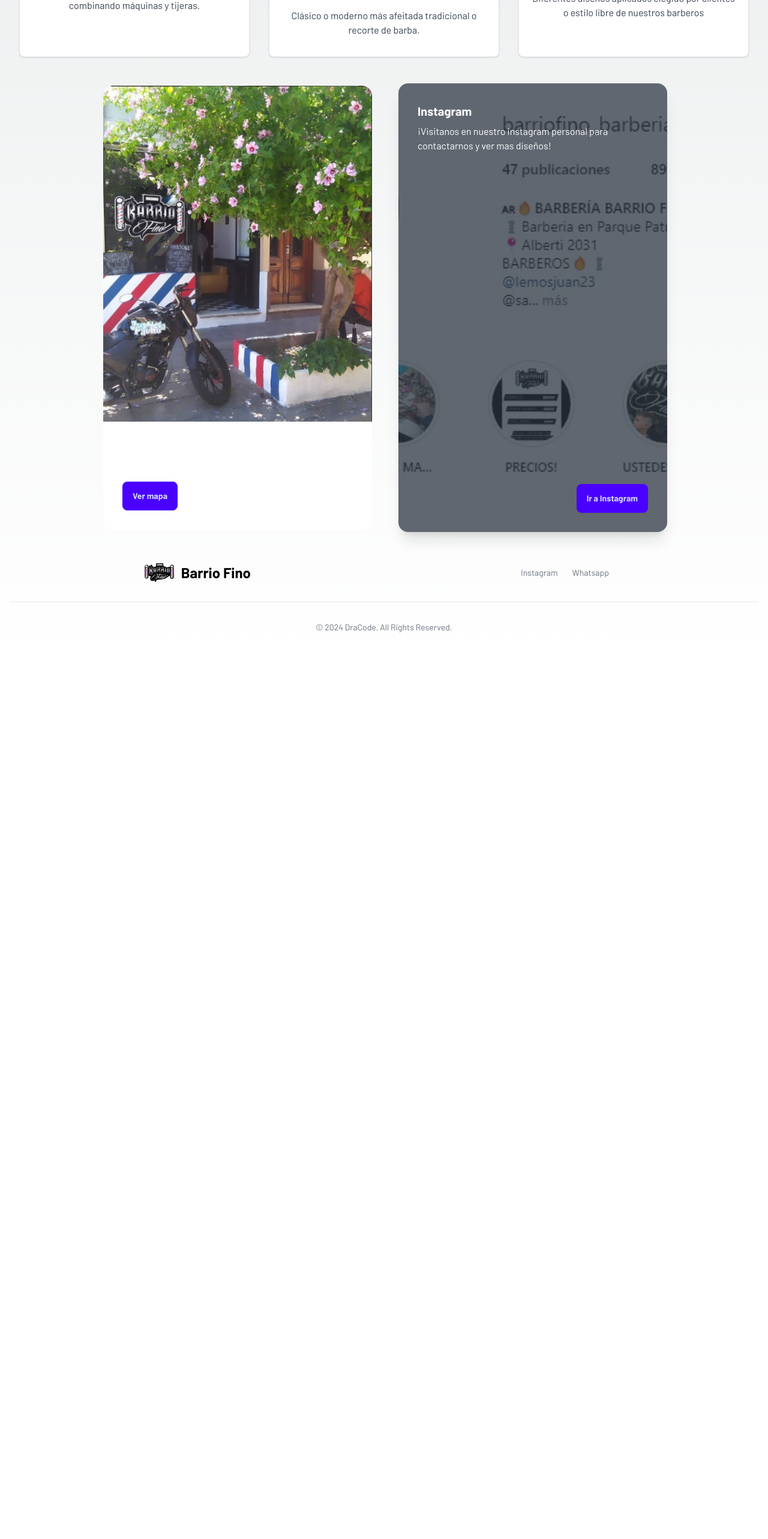
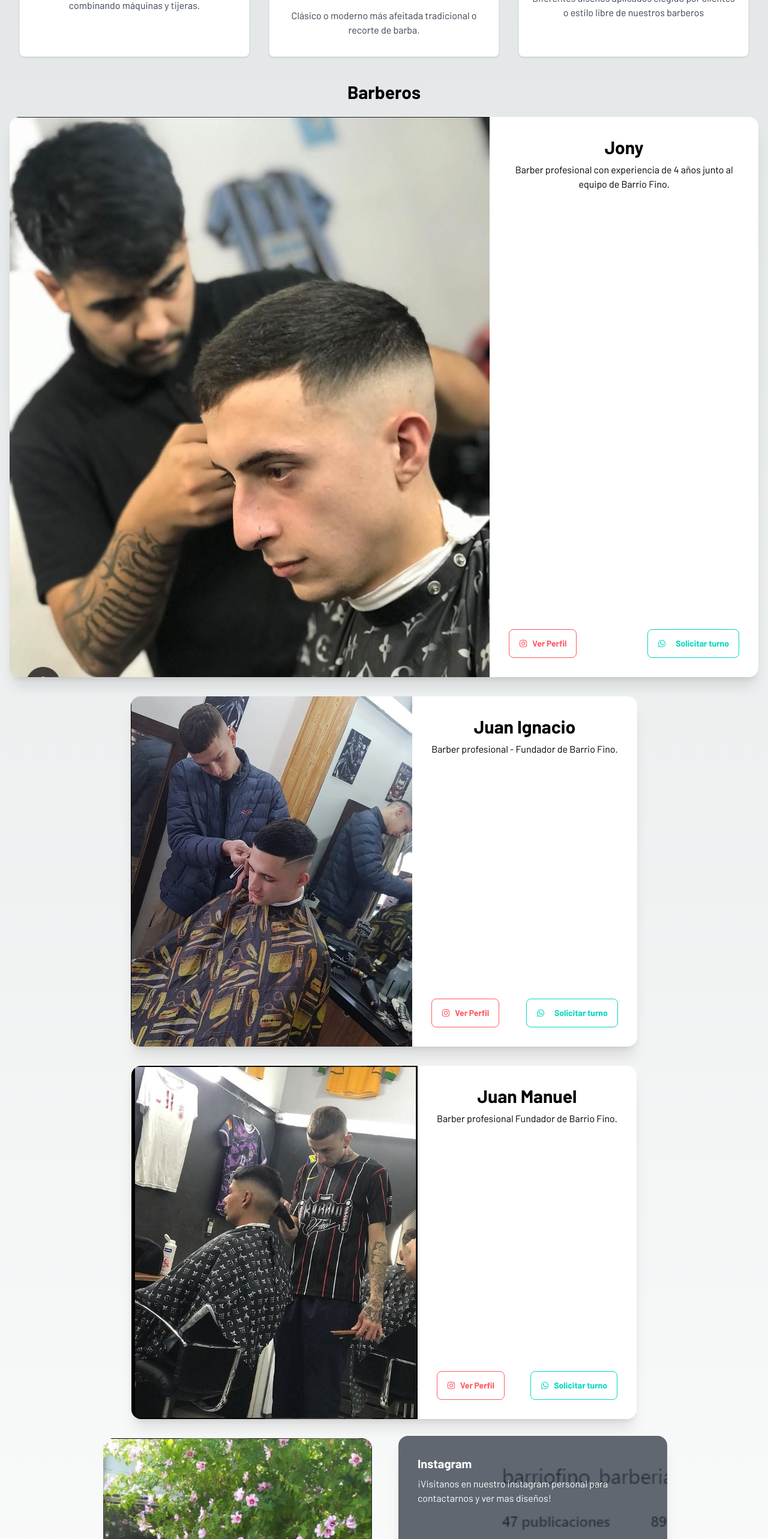
Before and after one commit to SebastianGaleano20/barber-app, a Next.js app: page / in a window 1280 px wide. Shown: the part 1774-4340 px from the top of the page at 60% size. Before the commit the page ends 2862 px from the top, so only its background shows below. Built offline with nearby package versions, Linux system fonts and the light colour scheme.

Commit message:
Barbers component added

```diff
--- a/package.json
+++ b/package.json
@@ -11,7 +11,8 @@
   "dependencies": {
     "next": "14.2.7",
     "react": "^18",
-    "react-dom": "^18"
+    "react-dom": "^18",
+    "react-icons": "5.3.0"
   },
   "devDependencies": {
     "daisyui": "^4.12.10",
--- a/src/app/images.js
+++ b/src/app/images.js
@@ -1,8 +1,4 @@
 export const IMAGES = [
-  {
-    "image": "/corte2.jpeg",
-    "alt": "Corte de pelo"
-  },
   {
     "image": "/corte4.jpeg",
     "alt": "Corte de pelo"
--- a/src/app/page.jsx
+++ b/src/app/page.jsx
@@ -6,6 +6,7 @@ import Location from "./ui/dashboard/Location"
 import Hours from "./ui/dashboard/Hours"
 import Contact from "./ui/dashboard/Contac"
 import ImageGalleryLg from "./ui/dashboard/ImageGalleryLg"
+import Barbers from "./ui/dashboard/Barbers"
 
 export default function Home() {
   return (
@@ -17,9 +18,10 @@ export default function Home() {
         <ImageGallery />
         <ImageGalleryLg />
         <Services />
+        <Barbers />
         <article className="lg:flex lg:gap-4">
-        <Location />
-        <Contact />
+          <Location />
+          <Contact />
         </article>
       </main>
       <Footer />
--- /dev/null
+++ b/src/app/ui/dashboard/Barbers.jsx
@@ -0,0 +1,64 @@
+import Image from "next/image";
+import { FaInstagram } from "react-icons/fa";
+import { FaWhatsapp } from "react-icons/fa";
+
+export default function Barbers() {
+    return (
+        <>
+            <h2 className="text-3xl text-center font-bold m-2">Barberos</h2>
+            <article className="card lg:card-side bg-base-100 shadow-xl m-4 text-center">
+                <figure>
+                    <Image
+                        width={500}
+                        height={500}
+                        src="/jony.jpeg"
+                        alt="Jony" />
+                </figure>
+                <article className="card-body">
+                    <h2 className="text-center font-bold text-3xl">Jony</h2>
+                    <p>Barber profesional con experiencia de 4 años junto al equipo de Barrio Fino.</p>
+                    <div className="card-actions justify-between mt-2">
+                        <button className="btn btn-outline btn-error"><FaInstagram /><a target="_blank" href="https://www.instagram.com/jonimasna?igsh=MTR1ZW5rMmY3MDhvaQ==">Ver Perfil</a></button>
+                        <button className="btn btn-outline btn-accent"><FaWhatsapp /><a target="_blank" href="https://wa.me/+5491131675543?text=Hola%20quiero%20solicitar%20un%20turno%20porfavor"></a>Solicitar turno</button>
+                    </div>
+                </article>
+            </article>
+
+            <article className="card lg:card-side bg-base-100 shadow-xl m-4 text-center">
+                <figure>
+                    <Image
+                        width={500}
+                        height={500}
+                        src="/juan.jpeg"
+                        alt="Juan" />
+                </figure>
+                <article className="card-body">
+                    <h2 className="text-center font-bold text-3xl">Juan Ignacio</h2>
+                    <p>Barber profesional - Fundador de Barrio Fino.</p>
+                    <div className="card-actions justify-between mt-2">
+                        <button className="btn btn-outline btn-error"><FaInstagram /><a target="_blank" href="https://www.instagram.com/san_cristobal13?igsh=YnhtdGdwNXZmNGM2">Ver Perfil</a></button>
+                        <button className="btn btn-outline btn-accent"><FaWhatsapp /><a target="_blank" href="https://wa.me/+5491123835826?text=Hola%20quiero%20solicitar%20un%20turno%20porfavor"></a>Solicitar turno</button>
+                    </div>
+                </article>
+            </article>
+
+            <article className="card lg:card-side bg-base-100 shadow-xl m-4 text-center">
+                <figure>
+                    <Image
+                        width={500}
+                        height={500}
+                        src="/juanm.jpeg"
+                        alt="JuanManuel" />
+                </figure>
+                <article className="card-body">
+                    <h2 className="text-center font-bold text-3xl">Juan Manuel</h2>
+                    <p>Barber profesional Fundador de Barrio Fino.</p>
+                    <div className="card-actions justify-between mt-2">
+                        <button className="btn btn-outline btn-error"><FaInstagram /><a target="_blank" href="https://www.instagram.com/lemosjuan23?igsh=Nnl2Y3B1OXphb2lr">Ver Perfil</a></button>
+                        <button className="btn btn-outline btn-accent"><FaWhatsapp /><a target="_blank" href="https://wa.me/+5491141949307?text=Hola%20quiero%20solicitar%20un%20turno%20porfavor">Solicitar turno</a></button>
+                    </div>
+                </article>
+            </article>
+        </>
+    )
+}
```
Also changed, not shown: public/jony.jpeg (renamed from public/corte2.jpeg), 1 other file (tests, documents, lock files or other folders).
